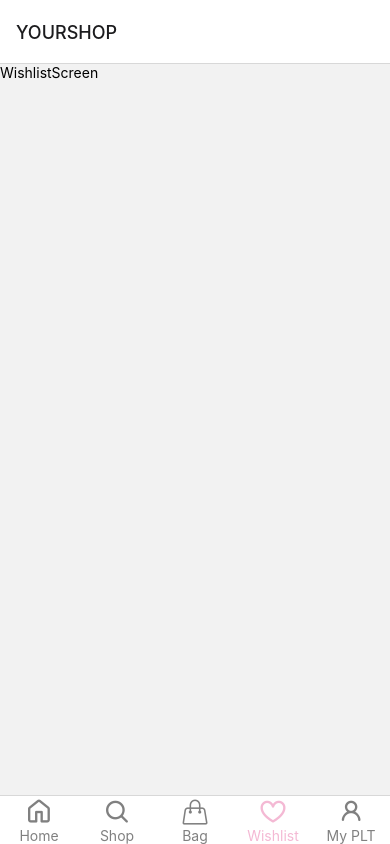
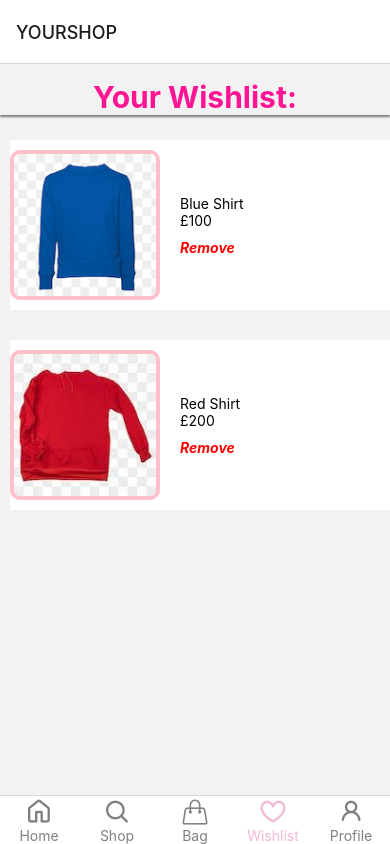
Before and after one commit to keenangee/plt-copy, a React Native app: screen /Wishlist in a window 390 px wide. Built offline with nearby package versions, Linux system fonts and the light colour scheme.

Commit message:
added content to remaining screens

```diff
--- /dev/null
+++ b/components/WishListItemCard.tsx
@@ -0,0 +1,57 @@
+import { Image, StyleSheet, Text, View, Dimensions } from "react-native";
+import React from "react";
+import { WishListProps } from "../types/commonTypes";
+
+const { width } = Dimensions.get("window");
+
+const WishListItemCard = ({ item }: WishListProps) => {
+  return (
+    <View style={styles.container}>
+      {item.map((item) => (
+        <View key={item.id} style={styles.card}>
+          <Image source={item.img} style={styles.image} />
+          <View>
+            <Text>{item.title}</Text>
+            <Text>£{item.price}</Text>
+            <Text style={styles.remove}>Remove</Text>
+          </View>
+        </View>
+      ))}
+    </View>
+  );
+};
+
+export default WishListItemCard;
+
+const styles = StyleSheet.create({
+  container: {
+    flexDirection: "column",
+    justifyContent: "space-evenly",
+    flexWrap: "wrap",
+    gap: 10,
+  },
+  image: {
+    width: 150,
+    height: 150,
+    marginVertical: 10,
+    borderColor: "pink",
+    borderWidth: 4,
+    borderRadius: 10,
+  },
+  card: {
+    flexDirection: "row",
+    gap: 20,
+    width: width,
+    marginVertical: 10,
+    marginHorizontal: 10,
+    alignItems: "center",
+    backgroundColor: "white",
+  },
+  remove: {
+    color: "red",
+    fontWeight: "bold",
+    textAlign: "left",
+    paddingTop: 10,
+    fontStyle: "italic",
+  },
+});
--- /dev/null
+++ b/components/WishlistItems.tsx
@@ -0,0 +1,16 @@
+import { FlatList, StyleSheet, Text, View } from "react-native";
+import React from "react";
+import wishlistData from "../data/wishlistData";
+import WishListItemCard from "./WishListItemCard";
+
+const WishlistItems = () => {
+  return (
+    <View>
+      <WishListItemCard item={wishlistData} />
+    </View>
+  );
+};
+
+export default WishlistItems;
+
+const styles = StyleSheet.create({});
--- /dev/null
+++ b/data/wishlistData.ts
@@ -0,0 +1,14 @@
+export default [
+  {
+    id: 1,
+    title: "Blue Shirt",
+    img: require("../assets/images/prototype1.png"),
+    price: 100,
+  },
+  {
+    id: 2,
+    title: "Red Shirt",
+    img: require("../assets/images/prototype2.png"),
+    price: 200,
+  },
+];
--- a/screens/MyPltScreen.tsx
+++ b/screens/MyPltScreen.tsx
@@ -1,14 +1,36 @@
 import { StyleSheet, Text, View } from "react-native";
 import React from "react";
+import Icon from "react-native-vector-icons/Octicons";
 
 const MyPltScreen = () => {
   return (
-    <View>
-      <Text>MyPltScreen</Text>
+    <View style={styles.container}>
+      <View>
+        <Icon name="person" size={100} color="#FF1493" style={styles.icon} />
+        <Text style={styles.text}>Login in</Text>
+      </View>
     </View>
   );
 };
 
 export default MyPltScreen;
 
-const styles = StyleSheet.create({});
+const styles = StyleSheet.create({
+  container: {
+    backgroundColor: "#fff",
+    alignContent: "center",
+    alignItems: "center",
+    justifyContent: "center",
+    flex: 1,
+  },
+  icon: {
+    textAlign: "center",
+    marginVertical: 15,
+  },
+  text: {
+    textAlign: "center",
+    fontSize: 24,
+    fontWeight: "bold",
+    color: "#FF1493",
+  },
+});
--- a/screens/MyTabs.tsx
+++ b/screens/MyTabs.tsx
@@ -80,7 +80,7 @@
             <Icon name="person" color={color} size={25} />
           ),
           tabBarLabel: ({ color }) => (
-            <Text style={(styles.navText, { color })}>My PLT</Text>
+            <Text style={(styles.navText, { color })}>Profile</Text>
           ),
         }}
       />
--- a/screens/WishlistScreen.tsx
+++ b/screens/WishlistScreen.tsx
@@ -1,14 +1,32 @@
 import { StyleSheet, Text, View } from "react-native";
 import React from "react";
+import WishlistItems from "../components/WishlistItems";
 
 const WishlistScreen = () => {
   return (
     <View>
-      <Text>WishlistScreen</Text>
+      <Text style={styles.title}>Your Wishlist:</Text>
+      <WishlistItems />
     </View>
   );
 };
 
 export default WishlistScreen;
 
-const styles = StyleSheet.create({});
+const styles = StyleSheet.create({
+  title: {
+    fontSize: 30,
+    fontWeight: "bold",
+    textAlign: "center",
+    marginVertical: 15,
+    color: "#FF1493",
+    shadowColor: "black",
+    shadowOffset: {
+      width: 0,
+      height: 2,
+    },
+    shadowOpacity: 0.5,
+    shadowRadius: 2,
+    elevation: 5,
+  },
+});
```
Also changed, not shown: types/commonTypes.ts (+9 -0 lines).
